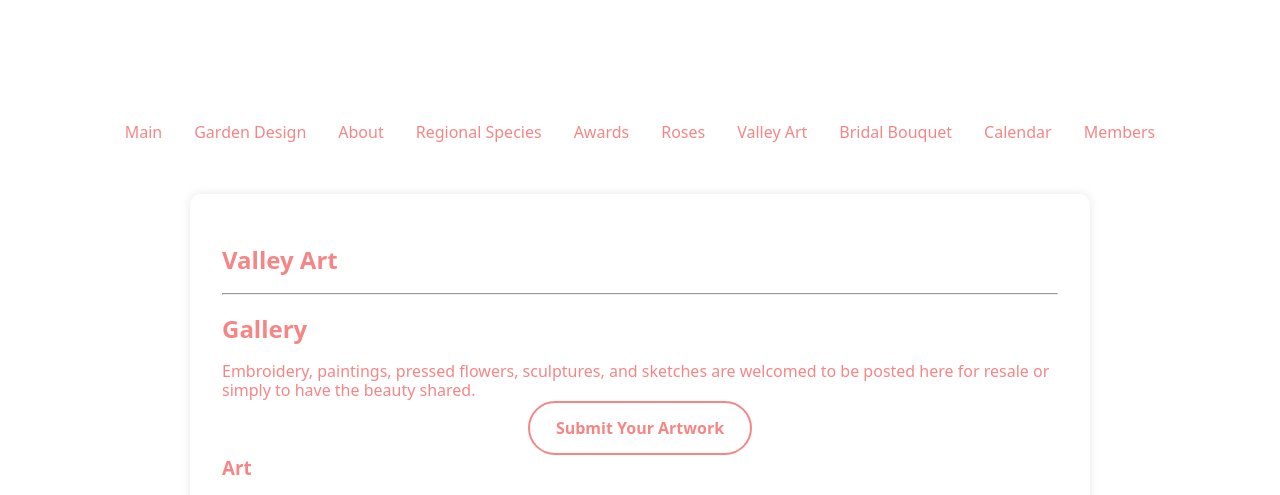
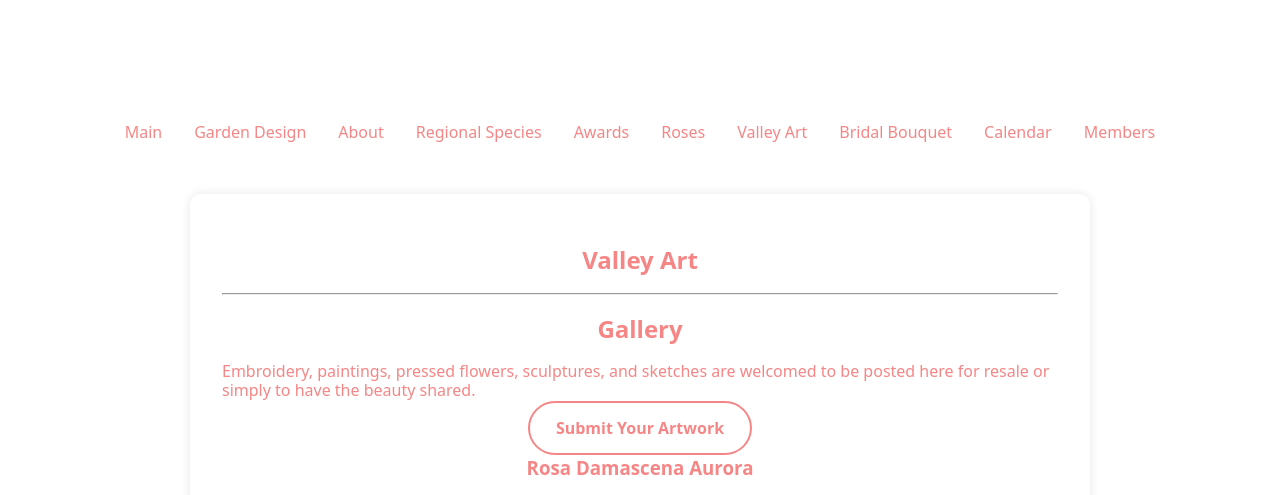
Before and after one commit to KelownaFlowerGardens/KelownaFlowerGardens1, a plain HTML site: page Valley Art.html in a window 1280 px wide. Shown: the part 456-951 px from the top of the page. Drawn offline with Linux system fonts and the light colour scheme.

Commit message:
Update Valley Art.html

```diff
--- a/Valley Art.html
+++ b/Valley Art.html
@@ -353,11 +353,12 @@ text-align: center; /* Centers text horizontally */
 <main>
 <section><!-- MAIN (Center website) -->
 <div class="main">
-
-<h1>Valley Art</h1>
+<div class="centered">
+<h1>Valley Art</h1></div>
 <hr>
 
-<h2>Gallery</h2>
+  <div class="centered">
+<h2>Gallery</h2></div>
 <p>Embroidery, paintings, pressed flowers, sculptures, and sketches are welcomed to be posted here for resale or simply to have the beauty shared.</p>
 
 <p>
@@ -390,7 +391,7 @@ text-align: center; /* Centers text horizontally */
 <div class="row">
   <div class="column">
     <div class="content">
-            <h3>Art</h3></p>
+            <h3></h3></p>
 
         <div class="centered">
       <h3>Rosa Damascena Aurora</h3>
```
